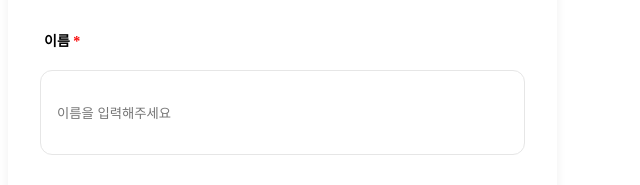
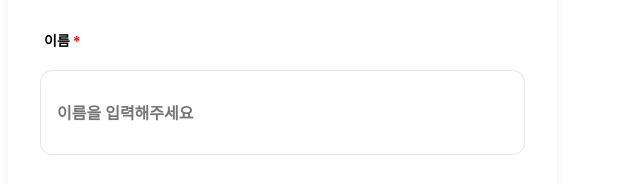
Before and after one commit to apeun-gidaechi/seugi-desktop, a React (Vite) app: page /oauthsignup in a window 1280 px wide. Shown: the part 149-334 px from the top of the page, without its empty margins (0-640 px from the left). Built offline with nearby package versions, Linux system fonts and the light colour scheme.

Commit message:
⚡ :: OAuth 회원가입 뷰 구현

```diff
--- a/src/pages/Signup/OAuthsignup/oauthsignup.style.ts
+++ b/src/pages/Signup/OAuthsignup/oauthsignup.style.ts
@@ -88,6 +88,14 @@ export const Txtfield = styled.input`
     border-radius: var(--Large, 12px);
     border: 1px solid var(--Gray-Gray300, #E6E6E6);
     background: var(--Sub-White, #FFF);
+
+    color: var(--Gray-Gray500, #AAA);
+
+    font-family: Pretendard;
+    font-size: 16px;
+    font-style: normal;
+    font-weight: 600;
+    line-height: 130%; /* 20.8px */
 `;
 
 export const Frame299 = styled.div`
```
